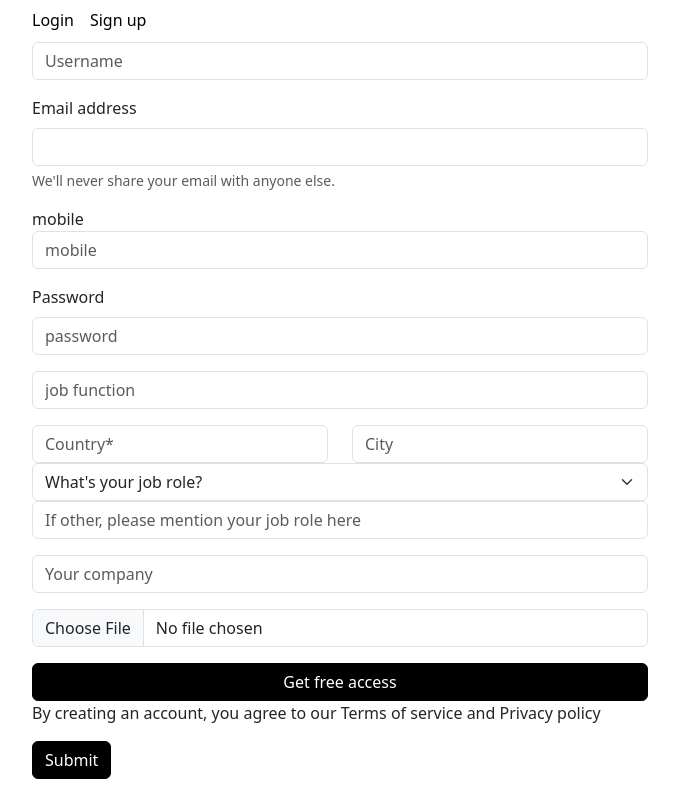
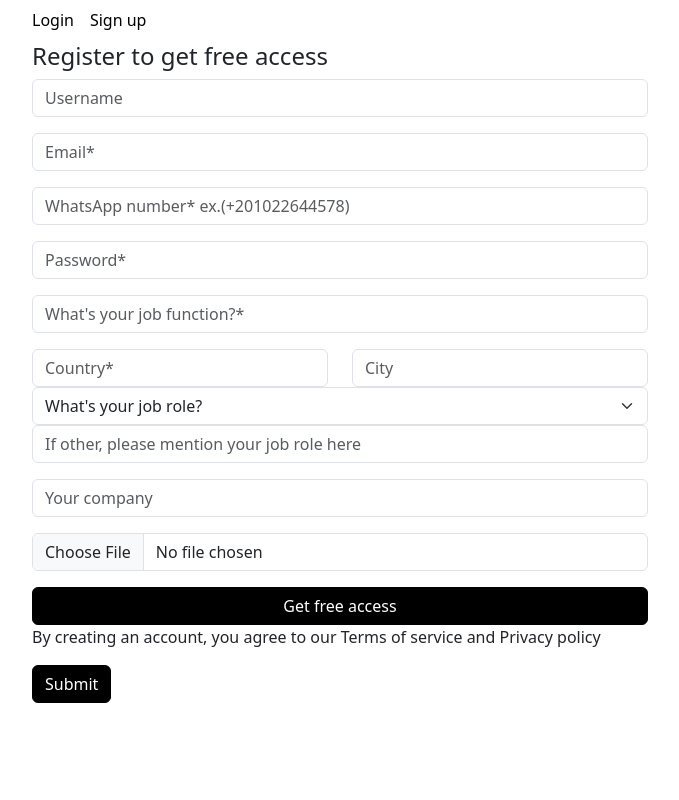
Before and after one commit to mennarihan5/healthCare-app, a website: page src/pages/login&signup/index.html in a window 1280 px wide. Shown: the whole page, without its empty margins (300-979 px from the left). Drawn offline with nearby package versions, Linux system fonts and the light colour scheme.

Commit message:
working on login and signup

```diff
--- a/src/pages/login&signup/index.html
+++ b/src/pages/login&signup/index.html
@@ -23,40 +23,30 @@
         <!-- LOGIN -->
         <form class="login-form hide-login">
             <div class="mb-3">
-              <label for="exampleInputEmail1" class="form-label">Email address</label>
-              <input type="email" class="form-control" id="exampleInputEmail1" aria-describedby="emailHelp">
-              <div id="emailHelp" class="form-text">We'll never share your email with anyone else.</div>
+              <input type="email" class="form-control" id="exampleInputEmail1" aria-describedby="emailHelp" placeholder="Email*">
             </div>
             <div class="mb-3">
-              <label for="exampleInputPassword1" class="form-label">Password</label>
-              <input type="password" class="form-control" id="exampleInputPassword1">
+              <input type="password" class="form-control" id="exampleInputPassword1" placeholder="Password*">
             </div>
-            <div class="mb-3 form-check">
-              <input type="checkbox" class="form-check-input" id="exampleCheck1">
-              <label class="form-check-label" for="exampleCheck1">Check me out</label>
-            </div>
-            <button type="submit" class="btn btn-primary">Submit</button>
+            <button type="submit" class="btn btn-primary">Login</button>
         </form>
           <!-- SIGN UP -->
           <form class="signup-form active-signup">
+            <h4>Register to get free access</h4>
             <div class="input-group mb-3">
-                <input type="text" class="form-control" placeholder="Username" aria-label="Username">
+                <input type="text" class="form-control" placeholder="Username" aria-label="Username" placeholder="Full Name">
             </div>
             <div class="mb-3">
-                <label for="exampleInputEmail1" class="form-label">Email address</label>
-                <input type="email" class="form-control" id="exampleInputEmail1" aria-describedby="emailHelp">
-                <div id="emailHelp" class="form-text">We'll never share your email with anyone else.</div>
+                <input type="email" class="form-control" id="exampleInputEmail1" aria-describedby="emailHelp" placeholder="Email*">
               </div>
             <div class="mb-3">
-                <label for="inputZip">mobile</label>
-                <input type="text" class="form-control" id="inputZip" placeholder="mobile">
+                <input type="text" class="form-control" id="number" placeholder="WhatsApp number* ex.(+201022644578)">
             </div>
             <div class="mb-3">
-            <label for="exampleInputPassword1" class="form-label">Password</label>
-            <input type="password" class="form-control" id="exampleInputPassword1" placeholder="password">
+            <input type="password" class="form-control" id="exampleInputPassword1" placeholder="Password*">
             </div>
             <div class="mb-3">
-                <input type="text" class="form-control" id="inputZip" placeholder="job function">
+                <input type="text" class="form-control" id="job-function" placeholder="What's your job function?*">
             </div>
             <div class="row">
                 <div class="col">
```
